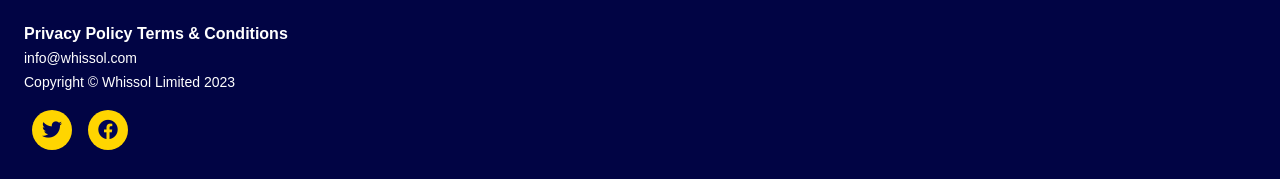
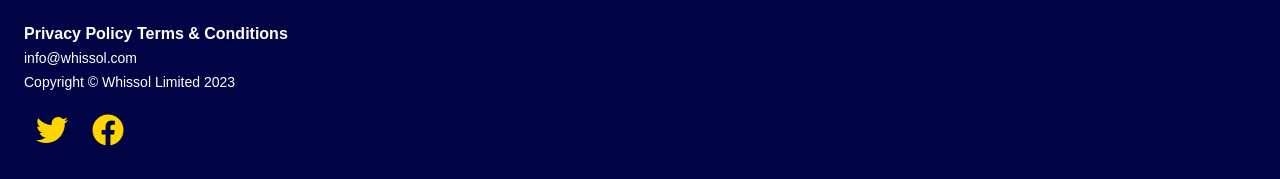
Before and after one commit to dbbill/dbbill.github.io, a Jekyll site: the page built from index.html, in a window 1280 px wide. Shown: the part 1031-1210 px from the top of the page. Built offline with Jekyll 4.4.1, drawn with Linux system fonts in a browser that asks for light colours; nearby versions of some CDN libraries; some web fonts are replaced.

Commit message:
Update main.scss

```diff
--- a/assets/css/main.scss
+++ b/assets/css/main.scss
@@ -278,12 +278,8 @@ ul.social-buttons li a {
     width: 40px;
     height: 40px;
     margin: 0.25rem;
-    border-radius: 100%;
-    font-size: 20px;
-    line-height: 40px;
-    outline: 0;
-    color: $primary;
-    background-color: $secondary;
+    font-size: 32px;
+    color: $secondary;
     -webkit-transition: all .3s;
     -moz-transition: all .3s;
     transition: all .3s;
@@ -292,7 +288,7 @@ ul.social-buttons li a {
 ul.social-buttons li a:hover,
 ul.social-buttons li a:focus,
 ul.social-buttons li a:active {
-    background-color: white;
+    color: white;
 }
 
 .btn:focus,
```
